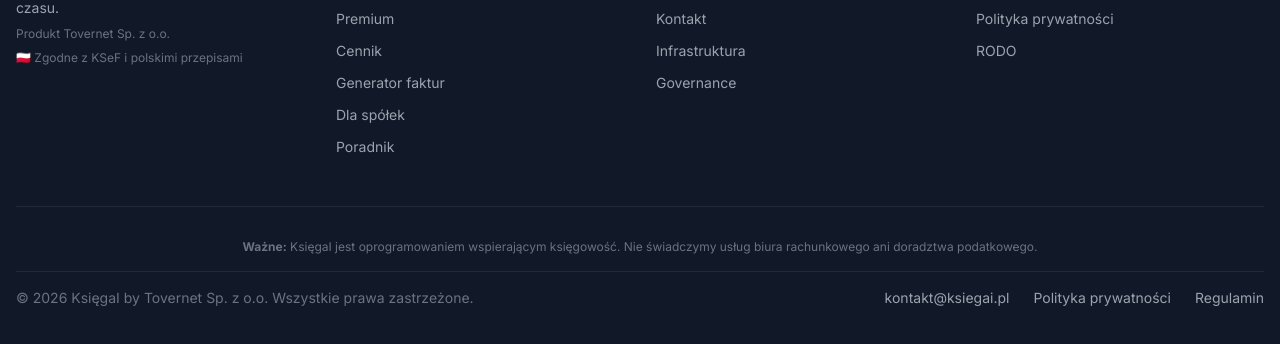
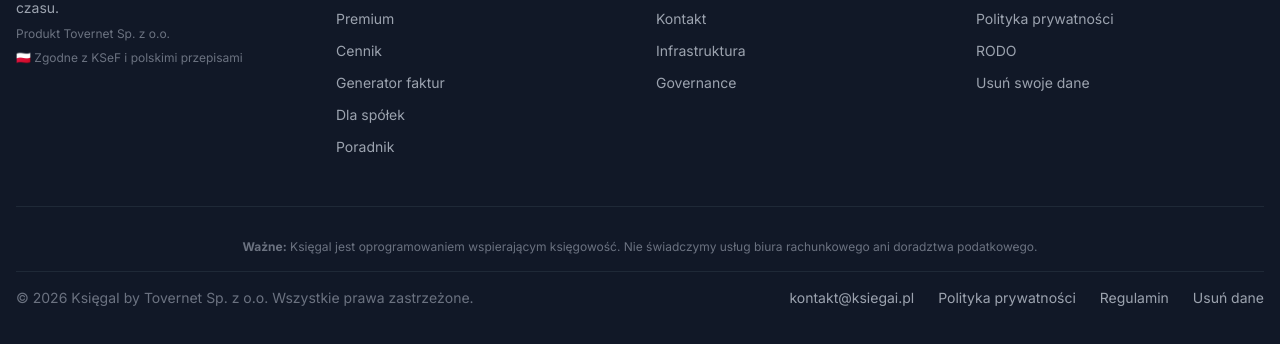
Before and after one commit to quarzasiphix/ksiegai-next, a Next.js app: page /rejestracja in a window 1280 px wide. Shown: the part 980-1324 px from the top of the page. Built offline with nearby package versions, Linux system fonts and the light colour scheme; no server answers.

Commit message:
google policy prepping

```diff
--- a/components/Footer.tsx
+++ b/components/Footer.tsx
@@ -104,6 +104,11 @@
                   RODO
                 </Link>
               </li>
+              <li>
+                <Link href="/policies/account-deletion" className="text-gray-400 hover:text-white transition-colors text-sm">
+                  Usuń swoje dane
+                </Link>
+              </li>
             </ul>
           </div>
         </div>
@@ -128,6 +133,9 @@
               <Link href="/regulamin" className="text-gray-400 hover:text-white transition-colors text-sm">
                 Regulamin
               </Link>
+              <Link href="/policies/account-deletion" className="text-gray-400 hover:text-white transition-colors text-sm">
+                Usuń dane
+              </Link>
             </div>
           </div>
         </div>
```
